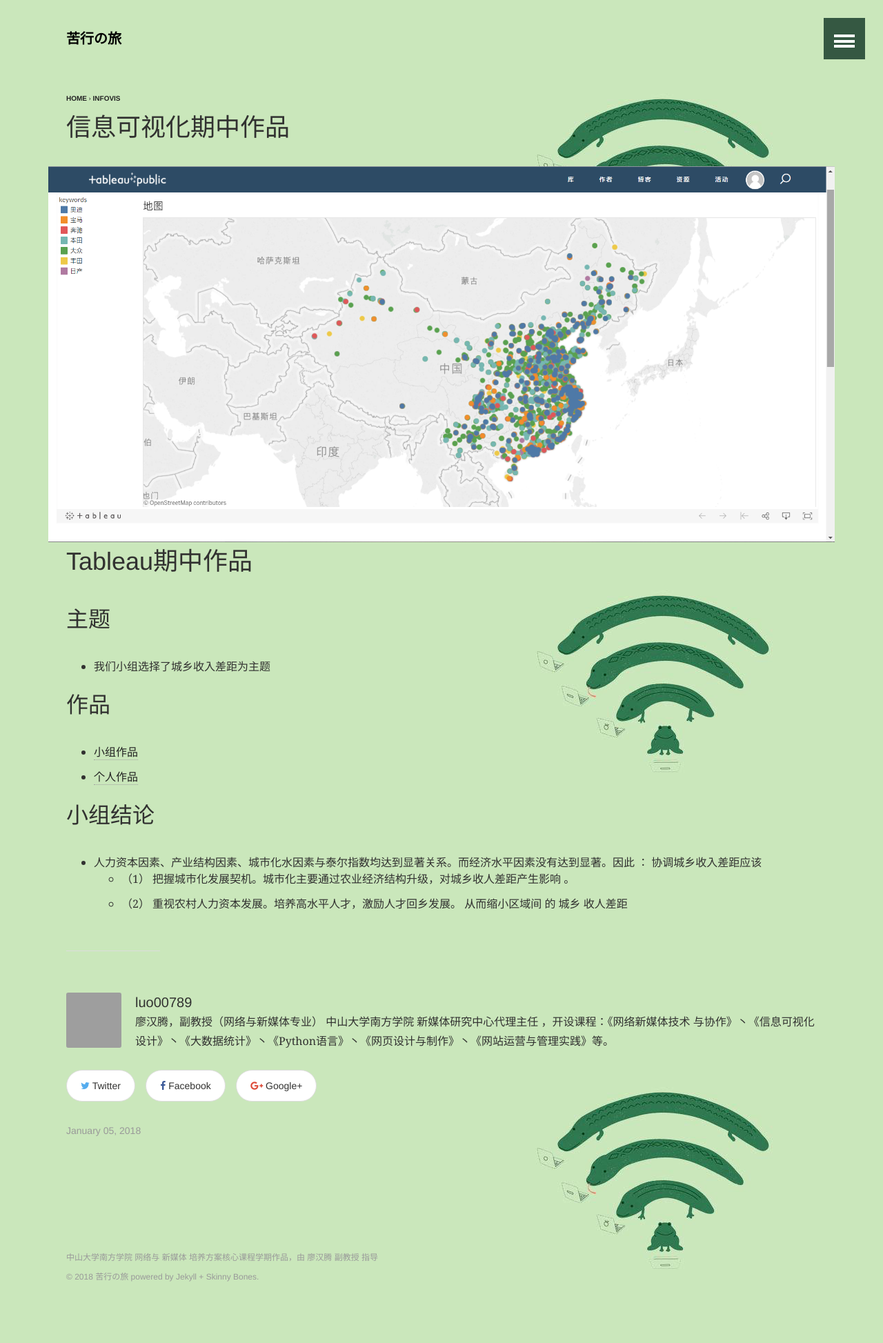
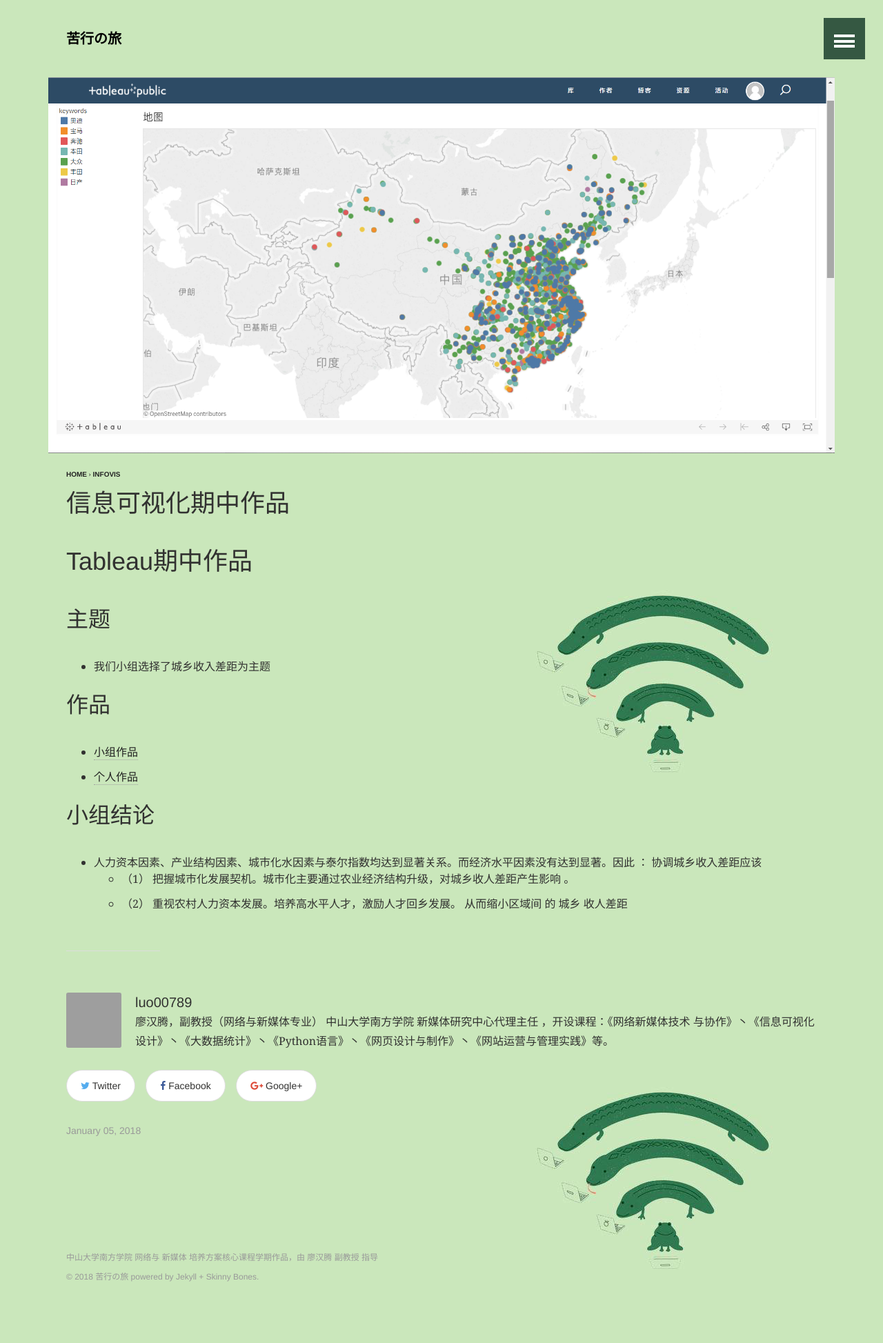
Before and after one commit to luo00789/luo00789.github.io, a Jekyll site: the page built from _posts/2018-01-05-tableau期中.md, in a window 1280 px wide. Shown: the whole page at 69% size. Built offline with Jekyll 4.4.1, drawn with Linux system fonts in a browser that asks for light colours.

Commit message:
Add files via upload

```diff
--- a/_layouts/article.html
+++ b/_layouts/article.html
@@ -4,10 +4,6 @@
 
 <div id="main" role="main">
 	<article class="wrap" itemscope itemtype="http://schema.org/Article">
-		{% include breadcrumbs.html %}
-		<div class="page-title">
-			<h1>{{ page.title }}</h1>
-		</div>
 		{% if page.image.feature %}
 		<div class="page-feature">
 			<div class="page-image">
@@ -16,6 +12,10 @@
 			</div><!-- /.page-image -->
 		</div><!-- /.page-feature -->
 		{% endif %}
+		{% include breadcrumbs.html %}
+		<div class="page-title">
+			<h1>{{ page.title }}</h1>
+		</div>
 		<div class="inner-wrap">
 			<div id="content" class="page-content" itemprop="articleBody">
 				{{ content }}
```
